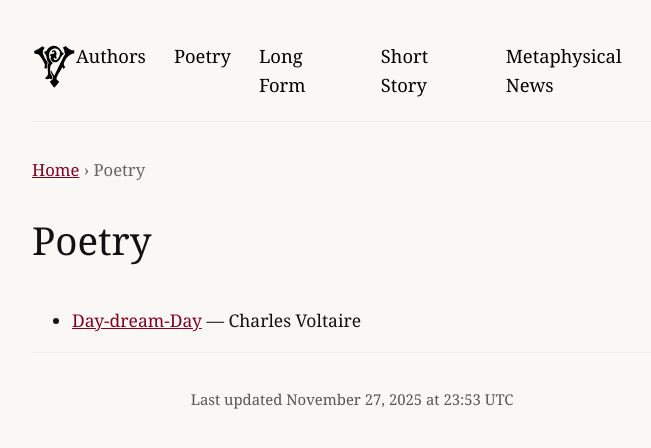
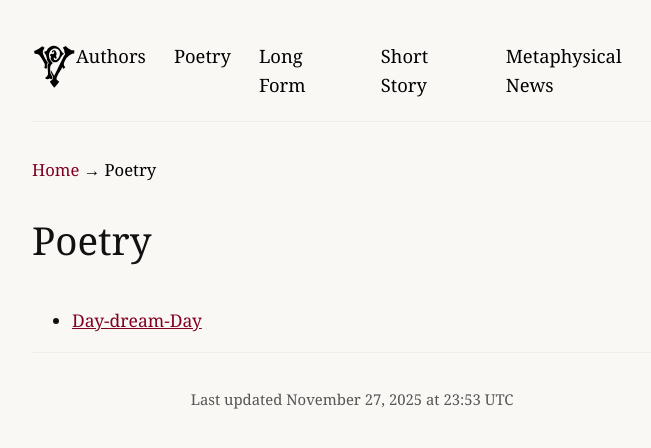
Before and after one commit to charlesvoltaire-public/charlesvoltaire-public.github.io, a Jekyll site: the page built from poetry/index.md, in a window 1280 px wide. Shown: the top 448 px of the page, without its empty margins (288-939 px from the left). Built offline with Jekyll 4.4.1, drawn with Linux system fonts in a browser that asks for light colours.

Commit message:
Update index.md

```diff
--- a/poetry/index.md
+++ b/poetry/index.md
@@ -1,16 +1,16 @@
 ---
 layout: default
 title: Poetry
-permalink: /poetry/
 ---
-
-<nav style="margin:2rem 0 1.5rem; font-size:0.95em; color:#666;">
-  <a href="/">Home</a> › Poetry
+<nav class="breadcrumb">
+  <a href="/">Home</a> → Poetry
 </nav>
 
-<h1 style="margin:0 0 2rem; font-size:2.2em;">Poetry</h1>
+<h1>Poetry</h1>
 
-{% assign items = site.pages | where_exp: "p", "p.categories contains 'poetry'" | sort: 'date' | reverse %}
-{% for item in items %}
-- <a href="{{ item.url }}">{{ item.title }}</a> — {{ item.author }}
-{% endfor %}
+<ul>
+  {% assign poems = site.pages | where:"categories","poetry" | sort:"date" | reverse %}
+  {% for poem in poems %}
+    <li><a href="{{ poem.url }}">{{ poem.title }}</a></li>
+  {% endfor %}
+</ul>
```
